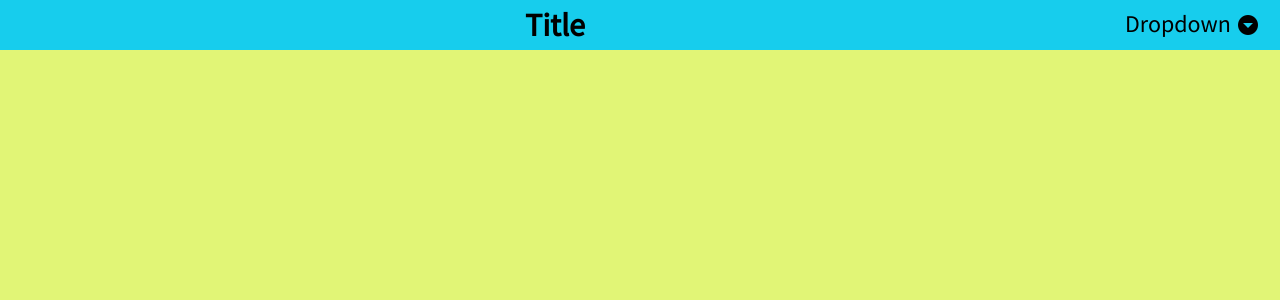
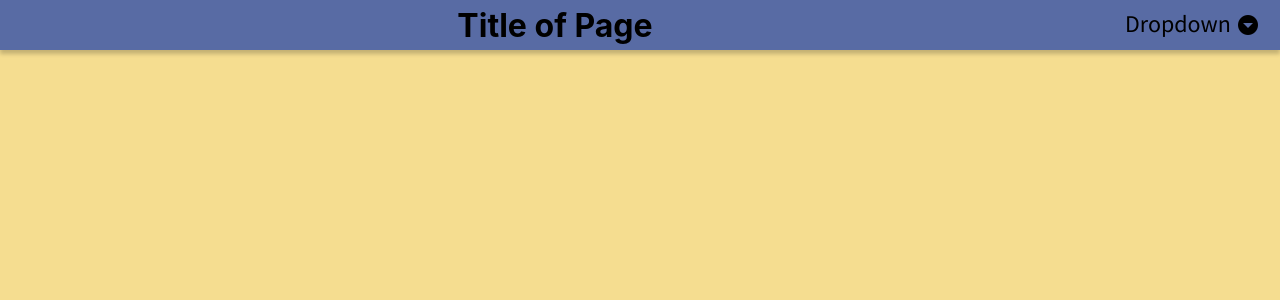
Before and after one commit to jimjbrettj/Website, a React (Create React App) app: page / in a window 1280 px wide. Shown: the top 300 px of the page. Built offline with nearby package versions, Linux system fonts and the light colour scheme.

Commit message:
fixed the dropdown menu in navbar

```diff
--- a/src/components/List/list.js
+++ b/src/components/List/list.js
@@ -4,7 +4,11 @@ import './list.scss';
 function list() {
   return (
     <div className="list">
-
+      <ul id="myDropdown" className="dropdown-content">
+        <li>Jimmy</li>
+        <li>Matt</li>
+        <li>Max</li>
+      </ul>
     </div>
   );
 }
--- a/src/components/List/list.scss
+++ b/src/components/List/list.scss
@@ -1,5 +1,6 @@
 @import "../../variables.scss";
 
 .list {
-
+    background-color: #f76c5e;
+    border: black 2px;
 }
--- a/src/components/Navbar/Dropdown/dropdown.js
+++ b/src/components/Navbar/Dropdown/dropdown.js
@@ -22,15 +22,14 @@ window.onclick = function(event) {
 function dropdown() {
   return (
     <div className="dropdown">
-      {/* think i need to stop event propagation */}
       <div onClick={myFunction} className="dropdown-label">
           Dropdown
         <img src={icon} alt="Dropdown Arrow" className="icon"></img>
       </div>
       <ul id="myDropdown" className="dropdown-content">
-        <li>Link 1</li>
-        <li>Link 2</li>
-        <li>Link 3</li>
+        <li>Jimmy</li>
+        <li>Matt</li>
+        <li>Max</li>
       </ul>
     </div>
   );
--- a/src/components/Navbar/Dropdown/dropdown.scss
+++ b/src/components/Navbar/Dropdown/dropdown.scss
@@ -14,10 +14,8 @@
   font-size: 24px;
 }
 
-.dropdown-text {
-  display: flex;
-  font-family: $primaryFont;
-  font-size: 24px;
+.dropdown-label > * {
+  pointer-events: none;
 }
 
 .icon {
@@ -31,20 +29,27 @@
 }
 
 .dropdown-content {
+  right: 10px;
   display: none;
   position: absolute;
-  background-color: #f1f1f1;
-  min-width: 160px;
+  background-color: #f68e5f;
+  width: 120px;
   box-shadow: 0px 8px 16px 0px rgba(0,0,0,0.2);
+  border-radius: 5%;
 }
 
 .dropdown-content li {
   color: black;
+  font-family: $primaryFont;
+  font-size: 18px;
   padding: 12px 16px;
   text-decoration: none;
   display: block;
 }
 
-.dropdown-content li:hover {background-color: #ddd}
+.dropdown-content li:hover {
+  font-size: 20px;
+  font-style: bolder;
+}
 
 .show {display:block;}
--- a/src/components/Navbar/navbar.js
+++ b/src/components/Navbar/navbar.js
@@ -5,7 +5,7 @@ import './navbar.scss';
 function navbar() {
   return (
       <div className="navbar">
-        <div className="header">Title</div>
+        <div className="header">Title of Page</div>
         <div>
           <Dropdown />
         </div>
--- a/src/components/Navbar/navbar.scss
+++ b/src/components/Navbar/navbar.scss
@@ -6,13 +6,15 @@
     display: flex;
     position: fixed;
     top: 0;
-    width: 100%;
+    width: 100vw;
     height: 50px;
+    box-shadow: 0px 4px 4px 0px rgba(0,0,0,0.2);
 };
 
 .header {
+    position: relative;
     margin: 0 auto;
-    font-family: $primaryFont;
+    color: black;
     font-weight: bold;
     font-size: 32px;
 };
--- a/src/components/variables.scss
+++ b/src/components/variables.scss
@@ -1,5 +1,5 @@
 @import url('https://fonts.googleapis.com/css?family=Source+Sans+Pro&display=swap');
 
-$primaryColor: rgba(22, 205, 238, 0.993);
-$secondaryColor: rgba(225, 245, 116, 0.986);
+$primaryColor: #586ba4;
+$secondaryColor: #f5dd90;
 $primaryFont: 'Source Sans Pro', sans-serif;;
```
